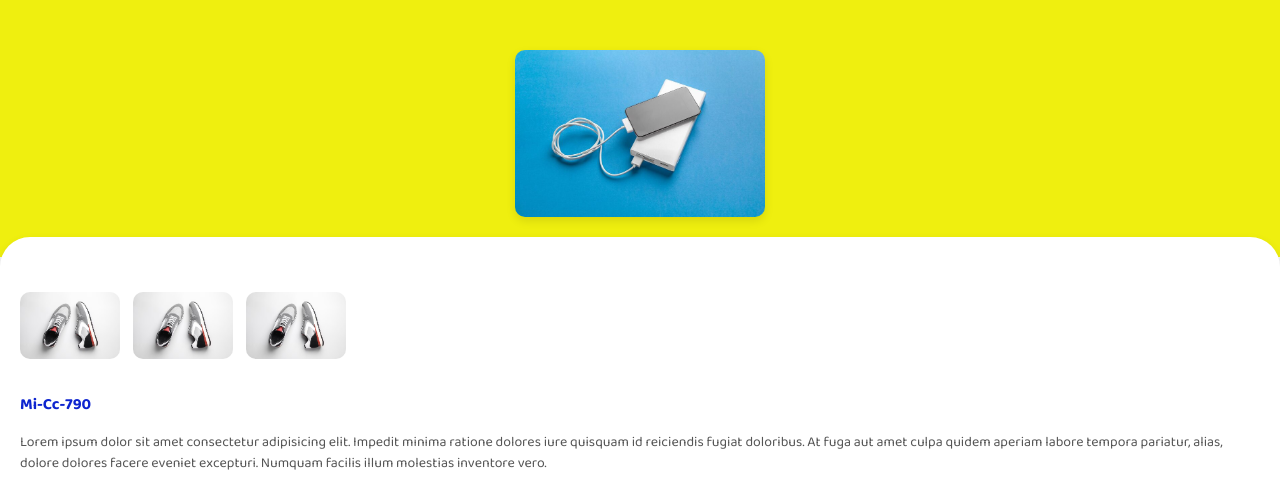
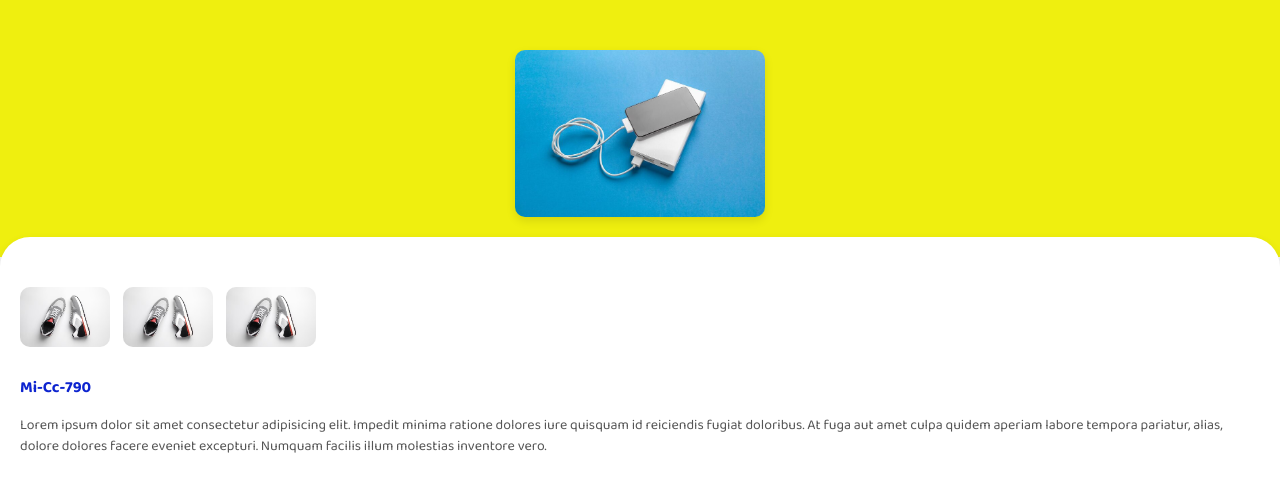
Before and after one commit to borisADN/tado_website, a plain HTML site: page order_view.html in a window 1280 px wide. Shown: the top 492 px of the page. Drawn offline with Linux system fonts and the light colour scheme.

Commit message:
24022025 02

```diff
--- a/order.css
+++ b/order.css
@@ -93,11 +93,11 @@ body {
 
     /* MINI IMAGES */
     .photos {
-      margin: 15px 0;
+      margin: 10px 0;
     }
 
     .photos img {
-      width: 100px;
+      width: 90px;
       margin-right: 10px;
       border-radius: 10px;
       cursor: pointer;
```
